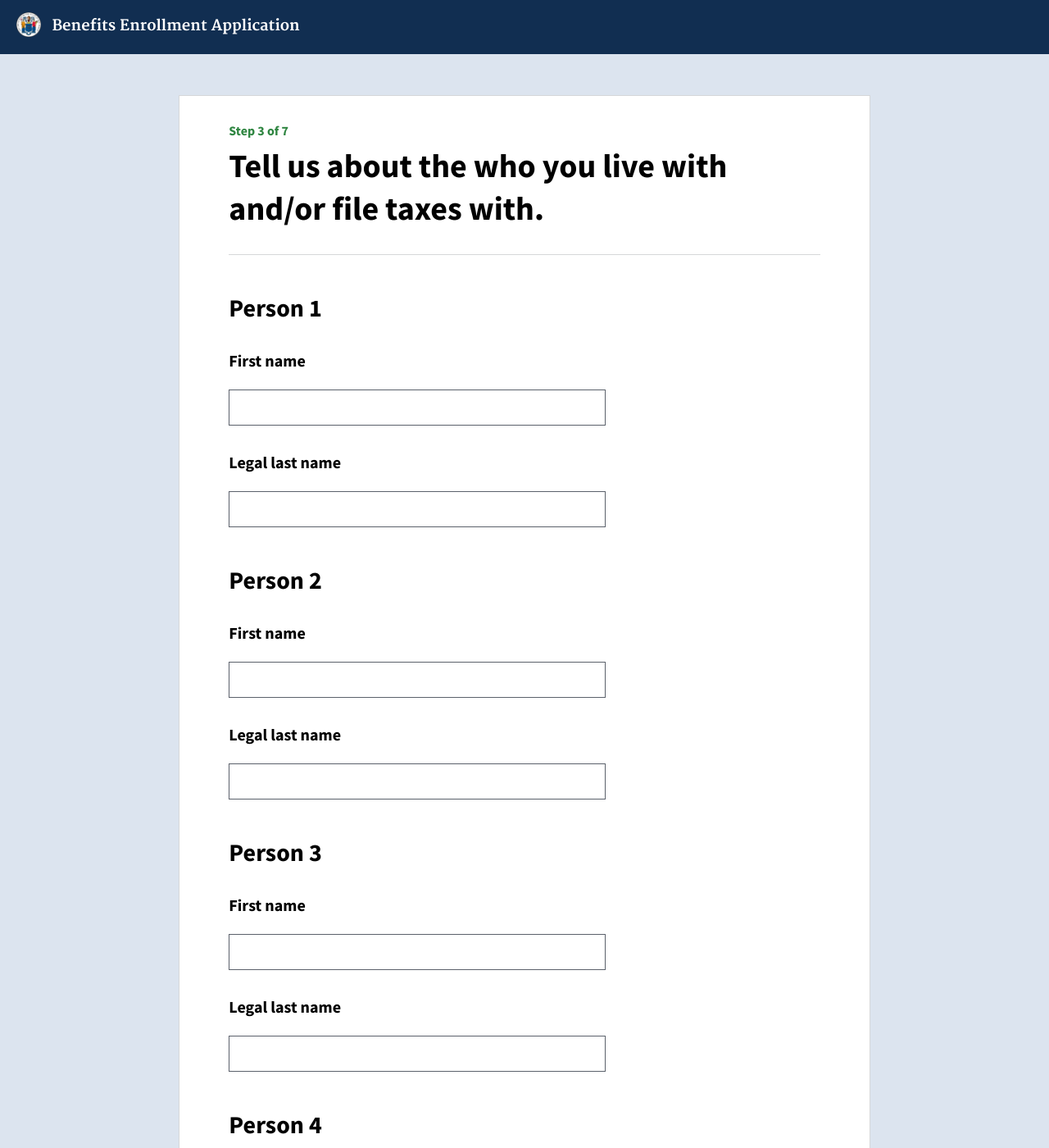
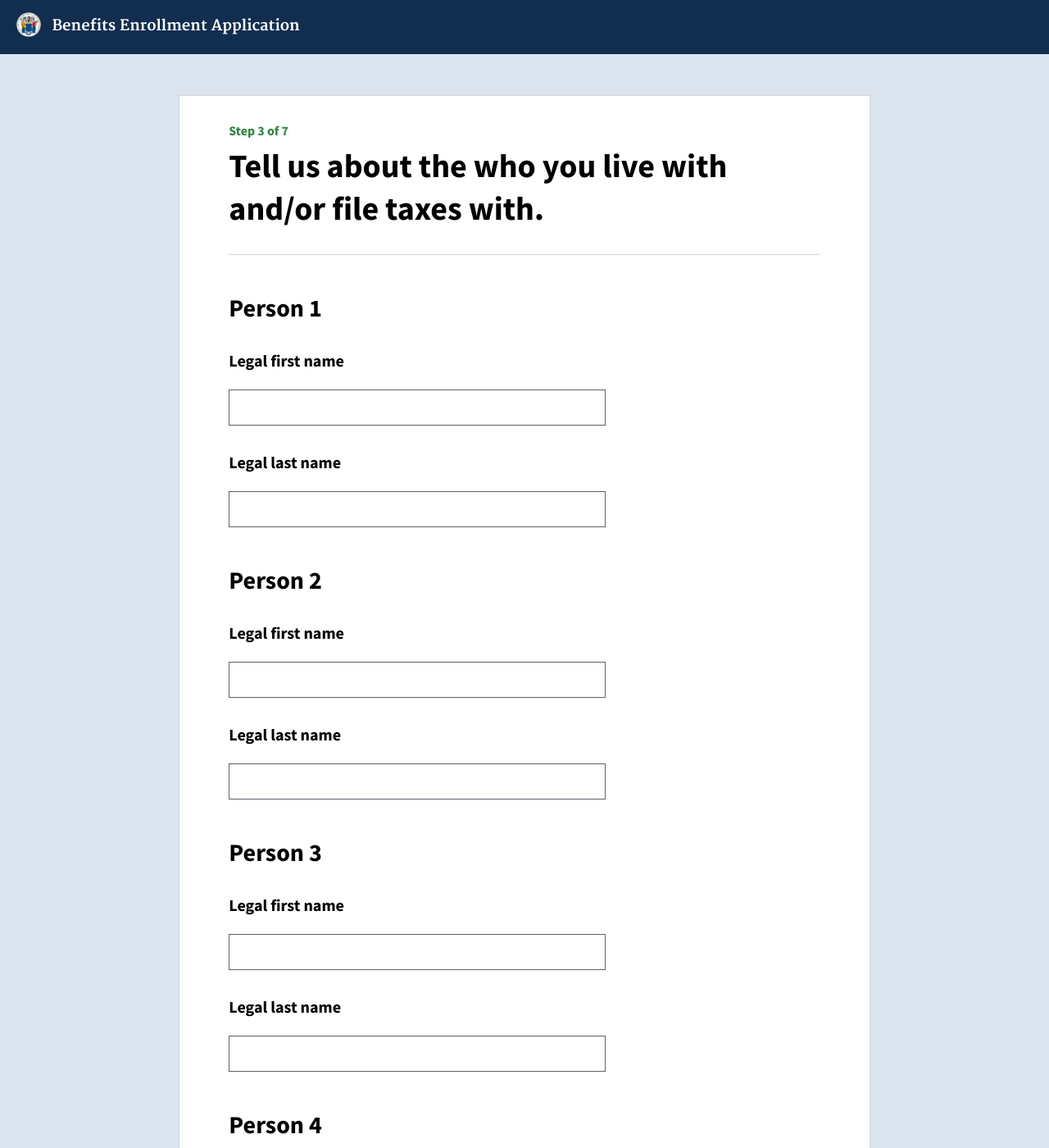
Before and after one commit to usds/benefits-enrollment-prototype, a Jekyll site: the page built from 03-basic-family/household-names.html, in a window 1280 px wide and 1400 px high. Shown: the whole window at 82% size. Built offline with Jekyll 4.4.1, drawn with Linux system fonts in a browser that asks for light colours; some of the changed text lies outside the part shown.

Commit message:
legal first name

```diff
--- a/01-basic-info/applicant-name.html
+++ b/01-basic-info/applicant-name.html
@@ -5,7 +5,7 @@ title: Let’s start with the basics.
 ---
 
 <div class="prompt">
-	<p class="prompt__primary-text"><label for="applicantFirstName">What is your first name?</label></p>
+	<p class="prompt__primary-text"><label for="applicantFirstName">WWhat is your legal first name?</label></p>
 </div>
 <div class="response">
 	<input type="text" id="applicantFirstName" required />
--- a/03-basic-family/household-names.html
+++ b/03-basic-family/household-names.html
@@ -8,7 +8,7 @@ button_text: Continue
 <div id="person-1">
   <h2>Person 1</h2>
   <div class="prompt">
-    <p class="prompt__primary-text"><label for="householdMemberFirstName1">First name</label></p>
+    <p class="prompt__primary-text"><label for="householdMemberFirstName1">Legal first name</label></p>
   </div>
   <div class="response">
     <input type="text" id="householdMemberFirstName1" required />
@@ -24,7 +24,7 @@ button_text: Continue
 <div id="person-2">
   <h2>Person 2</h2>
   <div class="prompt">
-    <p class="prompt__primary-text"><label for="householdMemberFirstName2">First name</label></p>
+    <p class="prompt__primary-text"><label for="householdMemberFirstName2">Legal first name</label></p>
   </div>
   <div class="response">
     <input type="text" id="householdMemberFirstName2" required />
@@ -40,7 +40,7 @@ button_text: Continue
 <div id="person-3">
   <h2>Person 3</h2>
   <div class="prompt">
-    <p class="prompt__primary-text"><label for="householdMemberFirstName3">First name</label></p>
+    <p class="prompt__primary-text"><label for="householdMemberFirstName3">Legal first name</label></p>
   </div>
   <div class="response">
     <input type="text" id="householdMemberFirstName3" required />
@@ -56,7 +56,7 @@ button_text: Continue
 <div id="person-4">
   <h2>Person 4</h2>
   <div class="prompt">
-    <p class="prompt__primary-text"><label for="householdMemberFirstName4">First name</label></p>
+    <p class="prompt__primary-text"><label for="householdMemberFirstName4">Legal first name</label></p>
   </div>
   <div class="response">
     <input type="text" id="householdMemberFirstName4" required />
@@ -72,7 +72,7 @@ button_text: Continue
 <div id="person-5">
   <h2>Person 5</h2>
   <div class="prompt">
-    <p class="prompt__primary-text"><label for="householdMemberFirstName5">First name</label></p>
+    <p class="prompt__primary-text"><label for="householdMemberFirstName5">Legal first name</label></p>
   </div>
   <div class="response">
     <input type="text" id="householdMemberFirstName5" required />
@@ -88,7 +88,7 @@ button_text: Continue
 <div id="person-6">
   <h2>Person 6</h2>
   <div class="prompt">
-    <p class="prompt__primary-text"><label for="householdMemberFirstName6">First name</label></p>
+    <p class="prompt__primary-text"><label for="householdMemberFirstName6">Legal first name</label></p>
   </div>
   <div class="response">
     <input type="text" id="householdMemberFirstName6" required />
```
